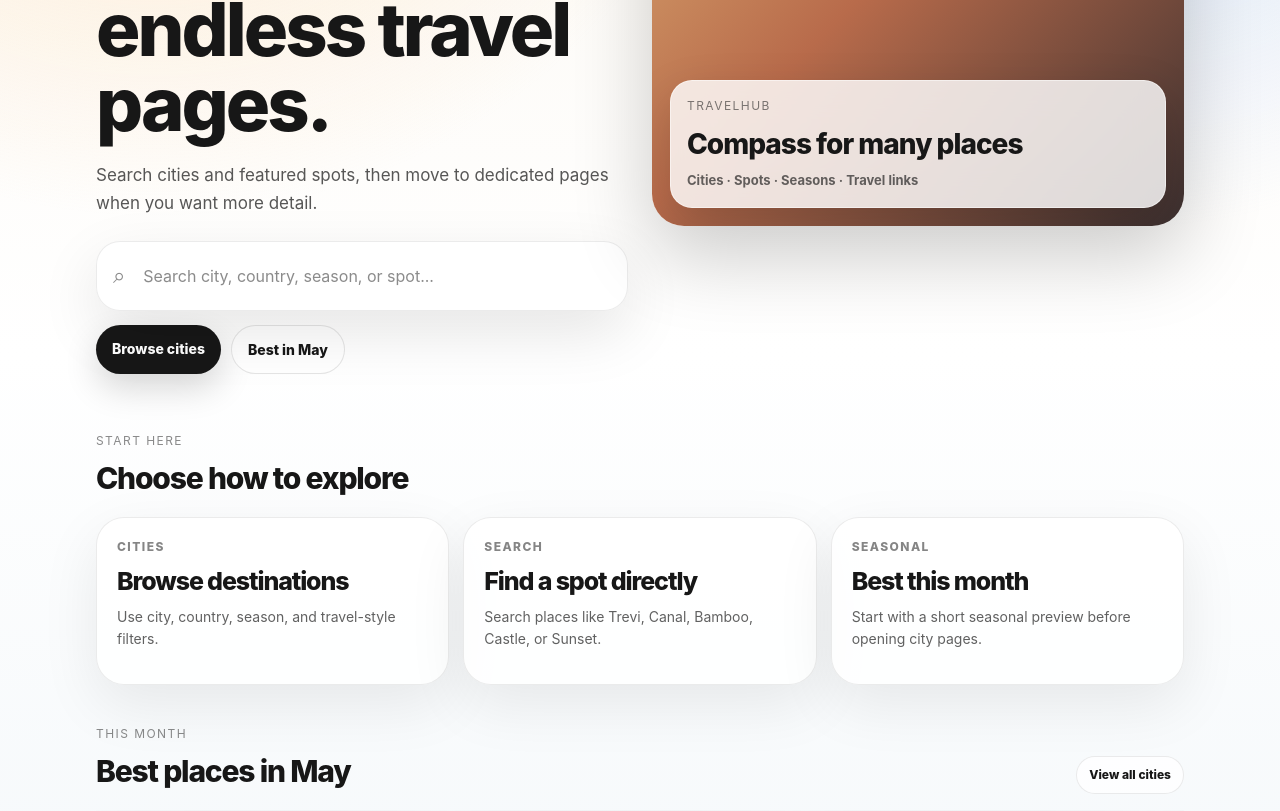
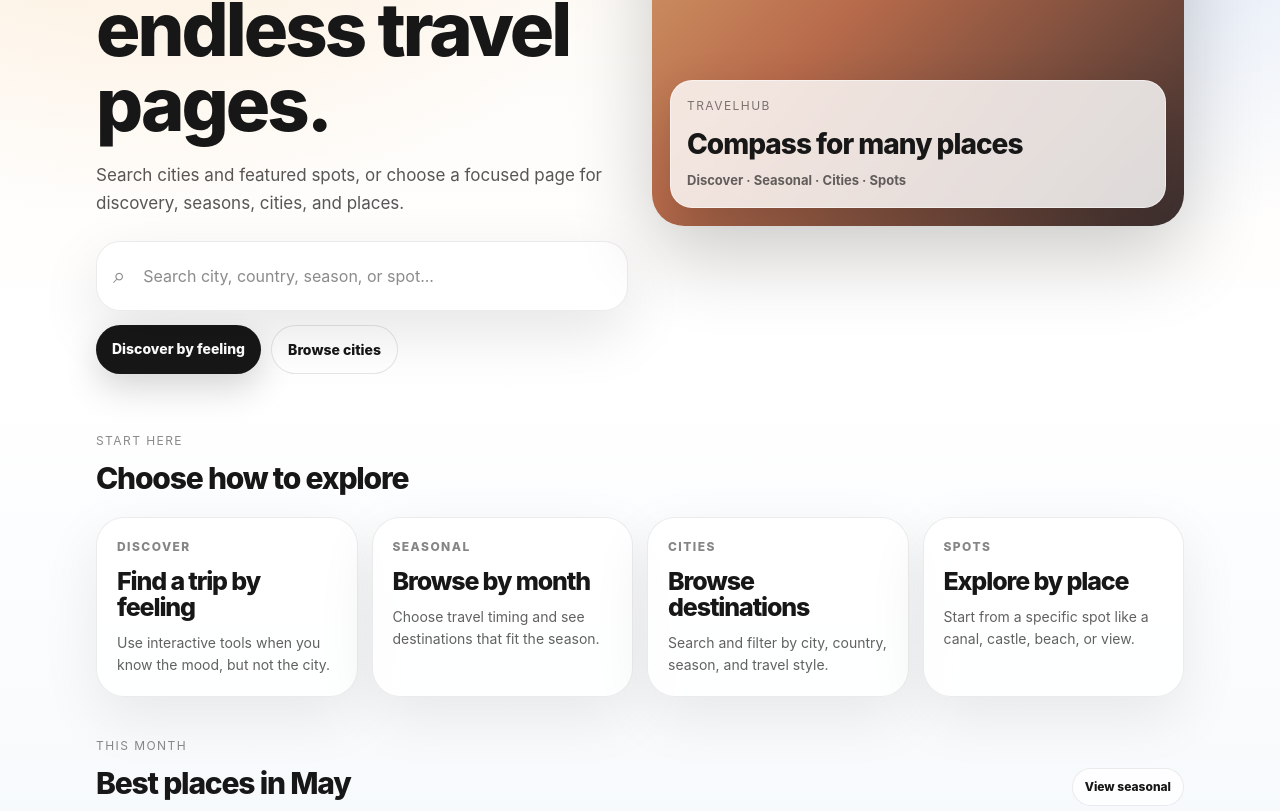
Before and after one commit to kazumophone-arch/travelhub, a Next.js app: page / in a window 1280 px wide. Shown: the part 396-1207 px from the top of the page. Built offline with nearby package versions, Linux system fonts and the light colour scheme.

Commit message:
refine home navigation cards

```diff
--- a/components/HomeLanding.tsx
+++ b/components/HomeLanding.tsx
@@ -1,7 +1,7 @@
 "use client";
 
 import Link from "next/link";
-import { useMemo, useState } from "react";
+import { useEffect, useMemo, useState } from "react";
 import type { CSSProperties } from "react";
 import type { City } from "@/data/types";
 
@@ -163,6 +163,24 @@ function getSpotSearchResults(cities: City[], query: string) {
 export function HomeLanding({ cities }: Props) {
   const [query, setQuery] = useState("");
 
+  useEffect(() => {
+    const shouldRestore =
+      sessionStorage.getItem("travelhubRestoreHomeScroll") === "1";
+
+    if (!shouldRestore) return;
+
+    const savedY = Number(sessionStorage.getItem("travelhubHomeScrollY") ?? "0");
+
+    requestAnimationFrame(() => {
+      window.scrollTo({
+        top: savedY,
+        behavior: "auto",
+      });
+    });
+
+    sessionStorage.removeItem("travelhubRestoreHomeScroll");
+  }, []);
+
   const currentMonth = getCurrentMonth();
   const isSearching = query.trim().length > 0;
 
@@ -209,8 +227,8 @@ export function HomeLanding({ cities }: Props) {
             </h1>
 
             <p style={heroSubtitleStyle}>
-              Search cities and featured spots, then move to dedicated pages
-              when you want more detail.
+              Search cities and featured spots, or choose a focused page for
+              discovery, seasons, cities, and places.
             </p>
 
             <div id="home-search" style={searchBoxStyle}>
@@ -224,13 +242,13 @@ export function HomeLanding({ cities }: Props) {
             </div>
 
             <div style={heroActionsStyle}>
-              <Link href="/cities" style={primaryHeroButtonStyle}>
+              <Link href="/discover" style={primaryHeroButtonStyle}>
+                Discover by feeling
+              </Link>
+
+              <Link href="/cities" style={secondaryHeroButtonStyle}>
                 Browse cities
               </Link>
-
-              <a href="#seasonal-preview" style={secondaryHeroButtonStyle}>
-                Best in {currentMonth}
-              </a>
             </div>
           </div>
 
@@ -240,7 +258,7 @@ export function HomeLanding({ cities }: Props) {
                 <div style={floatingSmallTextStyle}>TravelHub</div>
                 <div style={floatingTitleStyle}>Compass for many places</div>
                 <div style={floatingSubStyle}>
-                  Cities · Spots · Seasons · Travel links
+                  Discover · Seasonal · Cities · Spots
                 </div>
               </div>
             </div>
@@ -324,29 +342,37 @@ export function HomeLanding({ cities }: Props) {
           </div>
 
           <div style={quickGridStyle}>
+            <Link href="/discover" style={quickCardStyle}>
+              <div style={quickLabelStyle}>Discover</div>
+              <h3 style={quickTitleStyle}>Find a trip by feeling</h3>
+              <p style={quickTextStyle}>
+                Use interactive tools when you know the mood, but not the city.
+              </p>
+            </Link>
+
+            <Link href="/seasonal" style={quickCardStyle}>
+              <div style={quickLabelStyle}>Seasonal</div>
+              <h3 style={quickTitleStyle}>Browse by month</h3>
+              <p style={quickTextStyle}>
+                Choose travel timing and see destinations that fit the season.
+              </p>
+            </Link>
+
             <Link href="/cities" style={quickCardStyle}>
               <div style={quickLabelStyle}>Cities</div>
               <h3 style={quickTitleStyle}>Browse destinations</h3>
               <p style={quickTextStyle}>
-                Use city, country, season, and travel-style filters.
+                Search and filter by city, country, season, and travel style.
               </p>
             </Link>
 
-            <a href="#home-search" style={quickCardStyle}>
-              <div style={quickLabelStyle}>Search</div>
-              <h3 style={quickTitleStyle}>Find a spot directly</h3>
+            <Link href="/spots" style={quickCardStyle}>
+              <div style={quickLabelStyle}>Spots</div>
+              <h3 style={quickTitleStyle}>Explore by place</h3>
               <p style={quickTextStyle}>
-                Search places like Trevi, Canal, Bamboo, Castle, or Sunset.
+                Start from a specific spot like a canal, castle, beach, or view.
               </p>
-            </a>
-
-            <a href="#seasonal-preview" style={quickCardStyle}>
-              <div style={quickLabelStyle}>Seasonal</div>
-              <h3 style={quickTitleStyle}>Best this month</h3>
-              <p style={quickTextStyle}>
-                Start with a short seasonal preview before opening city pages.
-              </p>
-            </a>
+            </Link>
           </div>
         </section>
 
@@ -357,8 +383,8 @@ export function HomeLanding({ cities }: Props) {
               <h2 style={sectionTitleStyle}>Best places in {currentMonth}</h2>
             </div>
 
-            <Link href="/cities" style={viewAllStyle}>
-              View all cities
+            <Link href="/seasonal" style={viewAllStyle}>
+              View seasonal
             </Link>
           </div>
 
@@ -679,7 +705,7 @@ const smallChipStyle: CSSProperties = {
 
 const quickGridStyle: CSSProperties = {
   display: "grid",
-  gridTemplateColumns: "repeat(auto-fit, minmax(min(100%, 240px), 1fr))",
+  gridTemplateColumns: "repeat(auto-fit, minmax(min(100%, 230px), 1fr))",
   gap: 14,
 };
 
```
